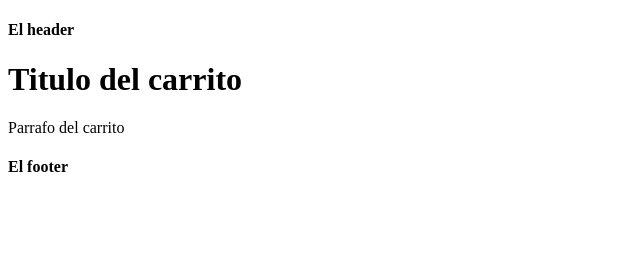
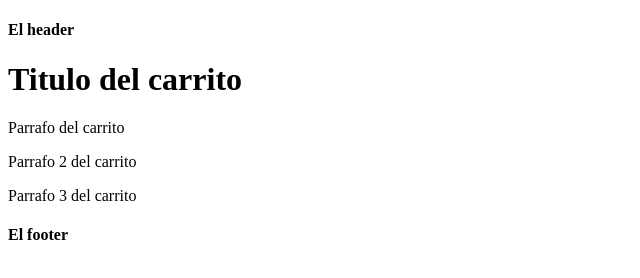
Before and after one commit to anaguit/ana1, a plain HTML site: page carrito.html in a window 1280 px wide. Shown: the whole page, without its empty margins (0-640 px from the left). Drawn offline with Linux system fonts and the light colour scheme.

Commit message:
agrega parrafos a carrito.html

```diff
--- a/carrito.html
+++ b/carrito.html
@@ -12,6 +12,8 @@
     <main>
         <h1>Titulo del carrito</h1>
         <p>Parrafo del carrito</p>
+        <p>Parrafo 2 del carrito</p>
+        <p>Parrafo 3 del carrito</p>
     </main>
     <footer>
         <h4>El footer</h4>
```
